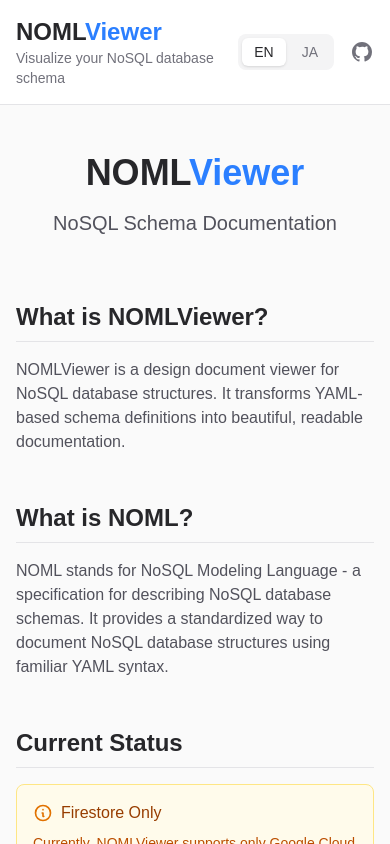
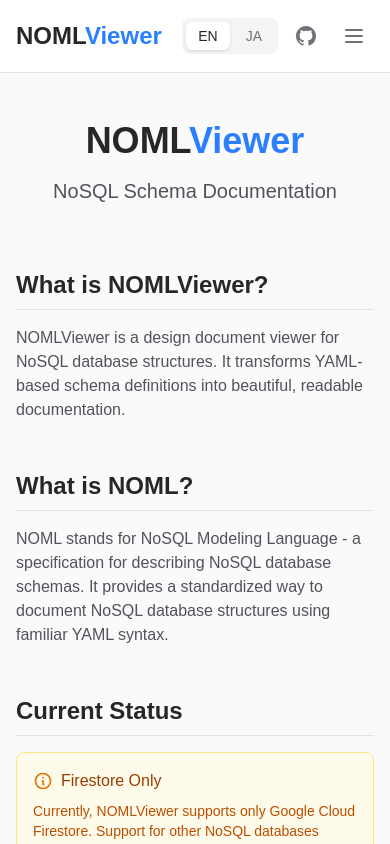
Before and after one commit to nomlviewer-developer/noml-viewer, a Next.js app: page /about in a window 390 px wide. Shown: the top 844 px of the page. Built offline with nearby package versions, Linux system fonts and the light colour scheme.

Commit message:
fixed display on mobile

```diff
--- a/src/components/ui/Header.tsx
+++ b/src/components/ui/Header.tsx
@@ -1,5 +1,6 @@
 'use client';
 
+import { useState } from 'react';
 import Link from 'next/link';
 import { usePathname } from 'next/navigation';
 import { useLanguage, LanguageSwitcher } from '@/lib/i18n/LanguageContext';
@@ -7,6 +8,7 @@
 export function Header() {
   const pathname = usePathname();
   const { t } = useLanguage();
+  const [isMenuOpen, setIsMenuOpen] = useState(false);
 
   const navItems = [
     { href: '/', label: t('Viewer', 'ビューアー') },
@@ -23,11 +25,12 @@
                 <h1 className="text-2xl font-bold text-zinc-800 dark:text-zinc-100">
                   NOML<span className="text-blue-500">Viewer</span>
                 </h1>
-                <p className="text-sm text-zinc-500 dark:text-zinc-400">
+                <p className="text-sm text-zinc-500 dark:text-zinc-400 hidden sm:block">
                   {t('Visualize your NoSQL database schema', 'NoSQLデータベーススキーマを可視化')}
                 </p>
               </div>
             </Link>
+            {/* Desktop Navigation */}
             <nav className="hidden sm:flex items-center gap-1">
               {navItems.map((item) => (
                 <Link
@@ -60,9 +63,46 @@
                 />
               </svg>
             </a>
+            {/* Mobile Menu Button */}
+            <button
+              onClick={() => setIsMenuOpen(!isMenuOpen)}
+              className="sm:hidden p-2 rounded-lg text-zinc-500 hover:text-zinc-700 dark:text-zinc-400 dark:hover:text-zinc-200 hover:bg-zinc-100 dark:hover:bg-zinc-700"
+              aria-label="Toggle menu"
+            >
+              {isMenuOpen ? (
+                <svg className="w-6 h-6" fill="none" stroke="currentColor" viewBox="0 0 24 24">
+                  <path strokeLinecap="round" strokeLinejoin="round" strokeWidth={2} d="M6 18L18 6M6 6l12 12" />
+                </svg>
+              ) : (
+                <svg className="w-6 h-6" fill="none" stroke="currentColor" viewBox="0 0 24 24">
+                  <path strokeLinecap="round" strokeLinejoin="round" strokeWidth={2} d="M4 6h16M4 12h16M4 18h16" />
+                </svg>
+              )}
+            </button>
           </div>
         </div>
       </div>
+      {/* Mobile Navigation */}
+      {isMenuOpen && (
+        <nav className="sm:hidden border-t border-zinc-200 dark:border-zinc-700 bg-white dark:bg-zinc-800">
+          <div className="px-4 py-2 space-y-1">
+            {navItems.map((item) => (
+              <Link
+                key={item.href}
+                href={item.href}
+                onClick={() => setIsMenuOpen(false)}
+                className={`block px-4 py-3 rounded-lg text-sm font-medium transition-colors ${
+                  pathname === item.href
+                    ? 'bg-blue-50 dark:bg-blue-900/30 text-blue-600 dark:text-blue-400'
+                    : 'text-zinc-600 dark:text-zinc-300 hover:bg-zinc-100 dark:hover:bg-zinc-700'
+                }`}
+              >
+                {item.label}
+              </Link>
+            ))}
+          </div>
+        </nav>
+      )}
     </header>
   );
 }
```
Also changed, not shown: 1 other file (tests, documents, lock files or other folders).
